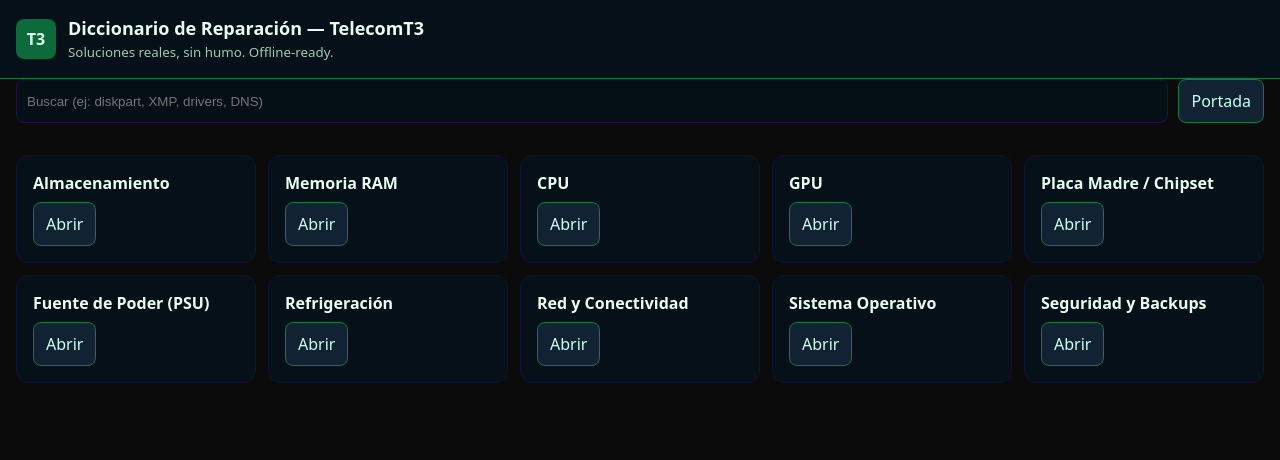
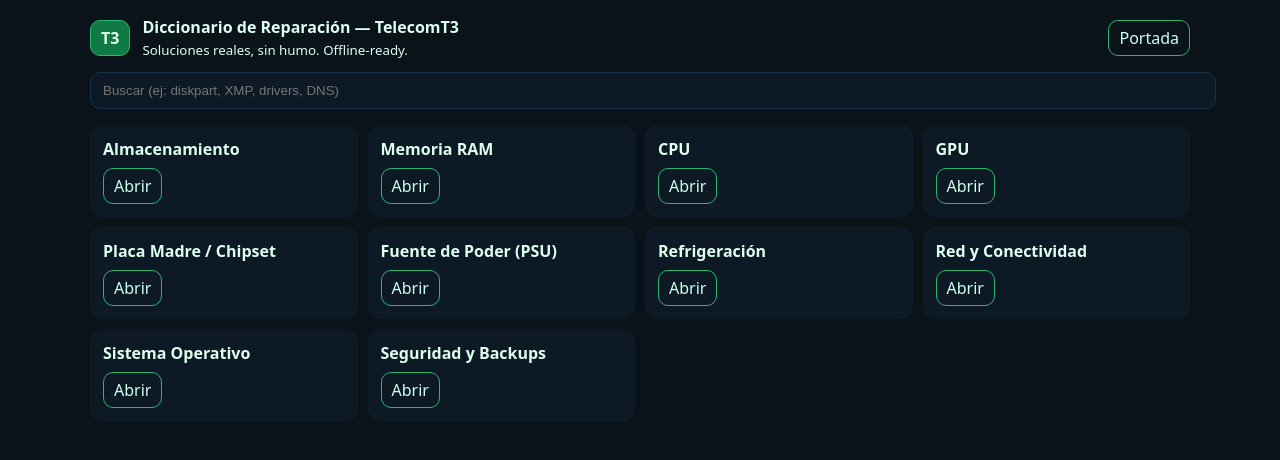
Before and after one commit to Mattosardy/pc-dictionary, a website: page docs/index.html in a window 1280 px wide. Drawn offline with Linux system fonts and the light colour scheme.

Commit message:
Refactor HTML structure and update styles

```diff
--- a/docs/index.html
+++ b/docs/index.html
@@ -1,22 +1,20 @@
 <!doctype html>
 <html lang="es">
 <head>
-  <meta charset="utf-8">
-  <meta name="viewport" content="width=device-width, initial-scale=1">
+  <meta charset="utf-8" />
+  <meta name="viewport" content="width=device-width,initial-scale=1" />
   <title>Diccionario de Reparación — TelecomT3</title>
   <style>
-    body{font-family: system-ui, sans-serif; background:#0b0b0b; color:#e6fff0; margin:0; min-height:100vh;}
-    header{display:flex; align-items:center; gap:12px; padding:16px; background:#061018; border-bottom:1px solid #0f7a44;}
-    .logo{width:40px;height:40px;background:#0b6b3a;border-radius:8px;display:flex;align-items:center;justify-content:center;font-weight:700}
-    .grid{display:grid;grid-template-columns:repeat(auto-fit,minmax(220px,1fr));gap:12px;padding:16px;}
-    .card{background:#061018;border:1px solid #113; border-radius:12px; padding:16px;}
-    .btn{display:inline-block;background:#123;border:1px solid #0f7a44;color:#cfe;padding:10px 12px;border-radius:8px;cursor:pointer;text-decoration:none}
-    .searchbar{display:flex;gap:10px;padding:0 16px 16px 16px}
-    #q{flex:1;padding:10px;border-radius:8px;border:1px solid #214;background:#041016;color:#cfe}
-    .list{padding:0 16px 16px 16px}
-    .entry{background:#050c12;border:1px solid #0e1b29;border-radius:10px;padding:12px;margin-bottom:10px}
-    pre{background:#000;padding:10px;border-radius:8px;overflow:auto}
-    small{color:#9ecbb0}
+    body{font-family:system-ui,-apple-system,Segoe UI,Roboto,Ubuntu,Arial,sans-serif;background:#0a121a;color:#dfe;}
+    .wrap{max-width:1100px;margin:16px auto;padding:0 12px}
+    header{display:flex;align-items:center;gap:12px;margin-bottom:12px}
+    .badge{background:#0f7a44;border:1px solid #2bb673;border-radius:10px;padding:6px 10px;font-weight:700}
+    input{width:100%;padding:10px 12px;border-radius:10px;border:1px solid #19324a;background:#0d1a26;color:#cfe}
+    .btn{display:inline-block;border:1px solid #2bb673;border-radius:10px;padding:6px 10px;color:#cfe;text-decoration:none}
+    .grid{display:grid;grid-template-columns:repeat(auto-fill,minmax(220px,1fr));gap:10px;margin:16px 0}
+    .card{background:#0d1a26;border:1px solid #0e1b29;border-radius:12px;padding:12px}
+    .list{display:flex;flex-direction:column;gap:8px;margin:12px}
+    .entry{background:#0d1a26;border:1px solid #0e1b29;border-radius:10px;padding:10px}
     .gallery { display:flex; gap:8px; flex-wrap:wrap; margin-top:8px }
     .gallery img { max-width:280px; border-radius:8px; border:1px solid #0e1b29 }
     .tools { display:flex; gap:8px; flex-wrap:wrap; margin-top:8px }
@@ -24,21 +22,20 @@
   </style>
 </head>
 <body>
+  <div class="wrap">
     <header>
-    <div class="logo">T3</div>
+      <div class="badge">T3</div>
       <div>
-      <div style="font-size:18px;font-weight:700">Diccionario de Reparación — TelecomT3</div>
+        <div style="font-weight:800">Diccionario de Reparación — TelecomT3</div>
         <small>Soluciones reales, sin humo. Offline-ready.</small>
       </div>
+      <a id="btn-home" class="btn" href="#" style="margin-left:auto">Portada</a>
     </header>
-
-  <div class="searchbar">
-    <input id="q" placeholder="Buscar (ej: diskpart, XMP, drivers, DNS)">
-    <a id="btn-home" class="btn">Portada</a>
+    <input id="q" placeholder="Buscar (ej: diskpart, XMP, drivers, DNS)" />
+    <div id="view"></div>
   </div>
 
-  <div id="view"></div>
-
+  <!-- IMPORTANTE: primero los datos, luego la app -->
   <script src="./data.bundle.js"></script>
   <script src="./app.js"></script>
 </body>
```
Lines whose indentation alone changed are shown as unchanged.
